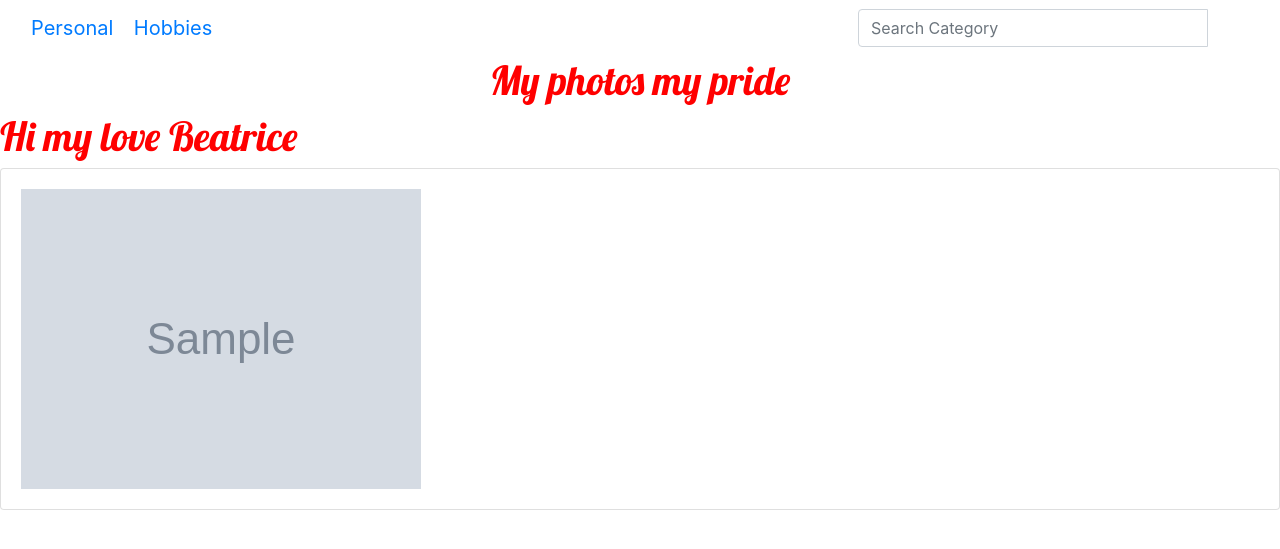
After one commit to BeatriceWambui/my-gallery, a Django app: page / in a window 1280 px wide. The commit adds this page. Shown: the top 549 px of the page. Run offline with Django 3.2, Linux system fonts and the light colour scheme; tables that the repository leaves empty hold one stand-in row (values such as "Sample post"); grey boxes marked "Sample" are stand-in pictures; some libraries are stand-ins or nearby versions.

Commit message:
display images in index.html page

```diff
--- /dev/null
+++ b/picha/templates/all-photos/index.html
@@ -0,0 +1,15 @@
+{% extends 'base.html'%}
+
+{% block content %}
+{{block.super}}
+<h1>Hi my love Beatrice</h1>
+{% for image in images %}
+<div class="card">
+  <div class="card-body">
+    <img src="{{image.image.url}}" class="card-image" alt="{{image.}}">
+  </div>
+</div>
+
+
+{% endfor %}
+{% endblock %}
--- a/picha/templates/navbar.html
+++ b/picha/templates/navbar.html
@@ -10,14 +10,14 @@
   <div class="container-fluid">
     <div class="navbar-header">
         <a class="navbar-brand" href="{% url 'myPhotos' %}">Personal</a>
-        <a class="navbar-brand" href="{% url 'hobbyPhotos' %}">Hobbies</a>
+        <a class="navbar-brand" href="">Hobbies</a>
     </div>
     <div class="col-sm-4 col-md-4 navbar-right">
 
-      <form class="navbar-form" role="search" action="{% url 'search_results' %}">
+      <form class="navbar-form" role="search" action="/search">
 
         <div class="input-group">
-          <input type="text" class="form-control" placeholder="Search Article" name="article">
+          <input type="text" class="form-control" placeholder="Search Category" name="image">
           <div class="input-group-btn">
             <button class="btn btn-default" type="submit"><i class="glyphicon glyphicon-search"></i></button>
           </div>
```
